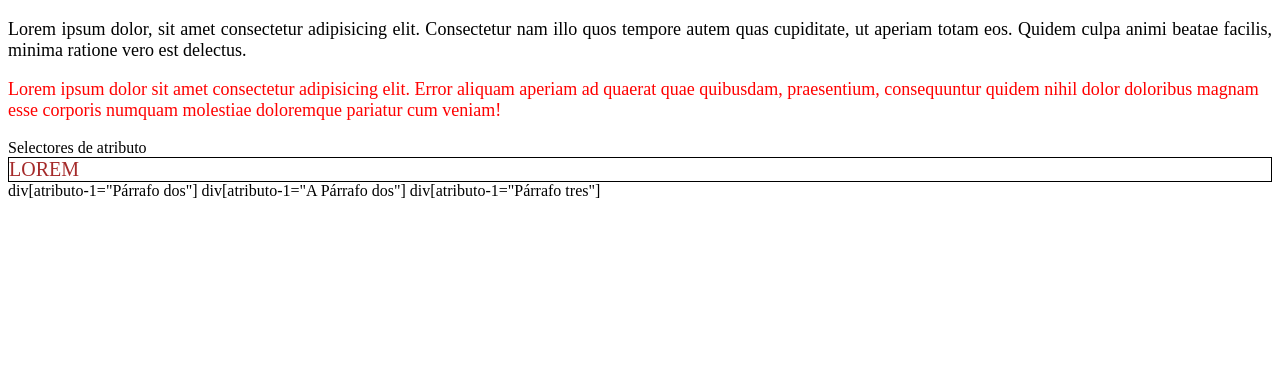
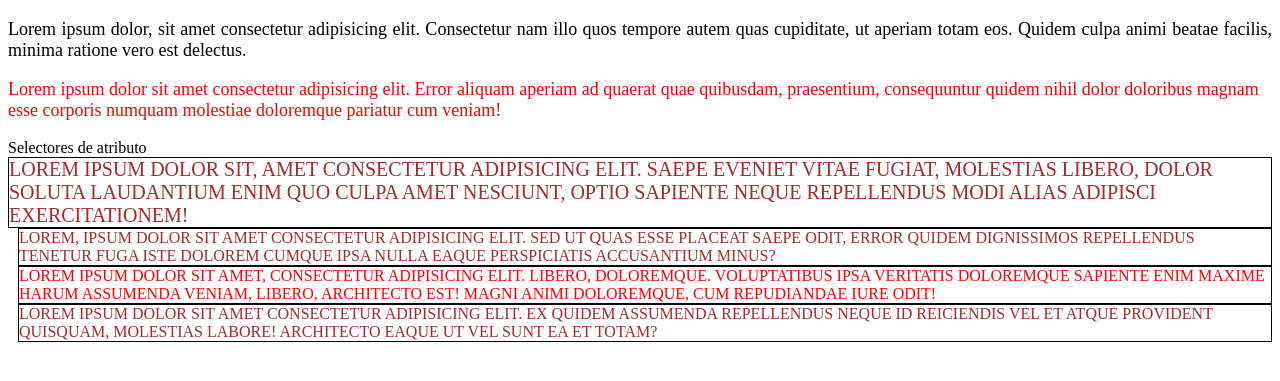
Before and after one commit to Fundamentos2122/EjerciciosClase-prueba-yeicobF, a plain HTML site: page CuartoEjercicicio_SelectoresCSS/index.html in a window 1280 px wide. Shown: the part 63-444 px from the top of the page. Drawn offline with Linux system fonts and the light colour scheme.

Commit message:
Código completo (eso creo), pero no probado
Ya terminé el código, pero no lo he probado, así que no sé si se hayan
dado bien los resultados.

```diff
--- a/CuartoEjercicicio_SelectoresCSS/index.html
+++ b/CuartoEjercicicio_SelectoresCSS/index.html
@@ -47,19 +47,35 @@
     <!-- Nosotros podemos crear nuestros propios atributos. -->
 
     <div atributo-1='Párrafo uno'>
-      lorem
+      Lorem ipsum dolor sit, amet consectetur adipisicing elit. Saepe eveniet
+      vitae fugiat, molestias libero, dolor soluta laudantium enim quo culpa
+      amet nesciunt, optio sapiente neque repellendus modi alias adipisci
+      exercitationem!
     </div>
 
     <!-- div[atributo-1="Párrafo dos"] -->
-    div[atributo-1="Párrafo dos"]
+    <div atributo-1="Párrafo dos">
+      Lorem, ipsum dolor sit amet consectetur adipisicing elit. Sed ut quas esse
+      placeat saepe odit, error quidem dignissimos repellendus tenetur fuga iste
+      dolorem cumque ipsa nulla eaque perspiciatis accusantium minus?
+    </div>
 
 
     <!-- div[atributo-1="A Párrafo dos"] -->
-    div[atributo-1="A Párrafo dos"]
+    <div atributo-1="A Párrafo dos">
+      Lorem ipsum dolor sit amet, consectetur adipisicing elit. Libero,
+      doloremque. Voluptatibus ipsa veritatis doloremque sapiente enim maxime
+      harum assumenda veniam, libero, architecto est! Magni animi doloremque,
+      cum repudiandae iure odit!
+    </div>
 
 
-    <!-- div[atributo-1="Párrafo tres"] -->
-    div[atributo-1="Párrafo tres"]
+    <!-- div[atributo-1="Párrafo tres"]{lorem} -->
+    <div atributo-1="Párrafo tres">
+      Lorem ipsum dolor sit amet consectetur adipisicing elit. Ex quidem
+      assumenda repellendus neque id reiciendis vel et atque provident quisquam,
+      molestias labore! Architecto eaque ut vel sunt ea et totam?
+    </div>
 
   </body>
 
```
